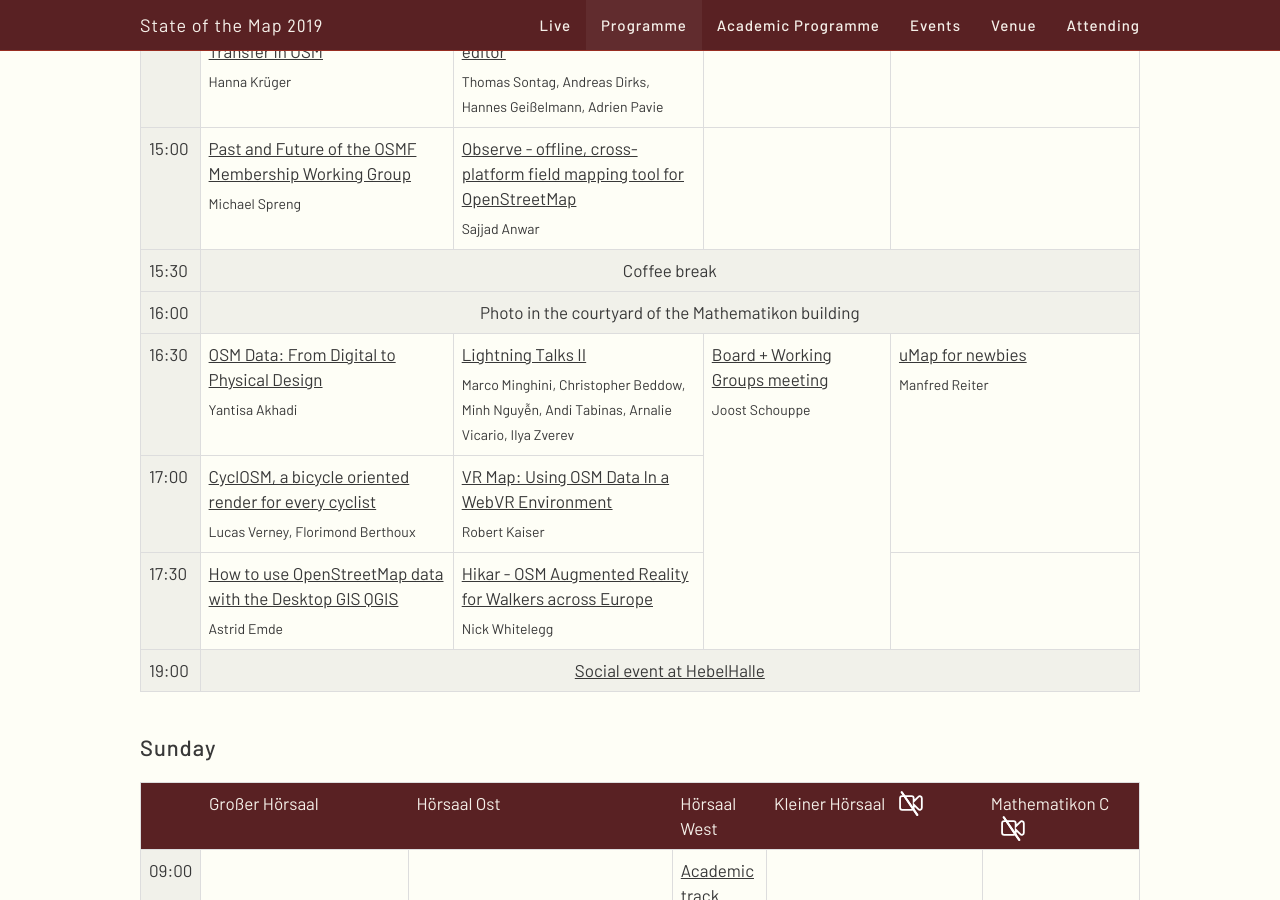
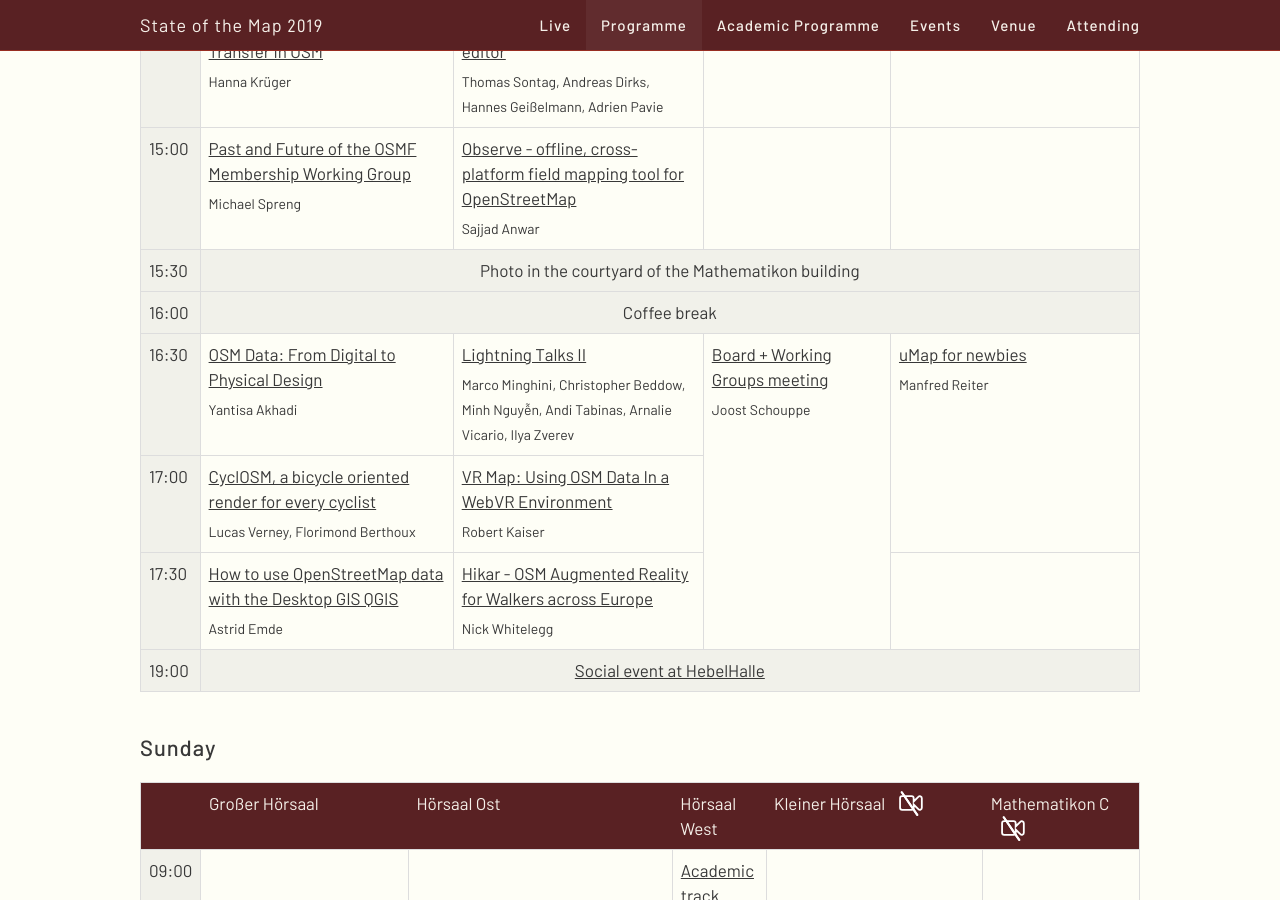
Before and after one commit to openstreetmap/stateofthemap-2019, a Jekyll site: the page built from program/index.html, in a window 1280 px wide and 900 px high, scrolled down 1446 px. Built offline with Jekyll 4.4.1, drawn with Linux system fonts in a browser that asks for light colours.

Commit message:
switch coffee break and photo to alingn with booklet

```diff
--- a/_includes/schedule/_general.html
+++ b/_includes/schedule/_general.html
@@ -178,11 +178,11 @@
                                                 </tr>
                                 <tr>
                         <td class="fill-darken0">15:30</td>
-                        <td colspan="4" class="fill-darken0 scheduleBreak">Coffee break</td>
+                        <td colspan="4" class="fill-darken0 scheduleBreak">Photo in the courtyard of the Mathematikon building</td>
                                             </tr>
                                 <tr>
                         <td class="fill-darken0">16:00</td>
-                        <td colspan="4" class="fill-darken0 scheduleBreak">Photo in the courtyard of the Mathematikon building</td>
+                        <td colspan="4" class="fill-darken0 scheduleBreak">Coffee break</td>
                                             </tr>
                                 <tr>
                         <td class="fill-darken0">16:30</td>
```
